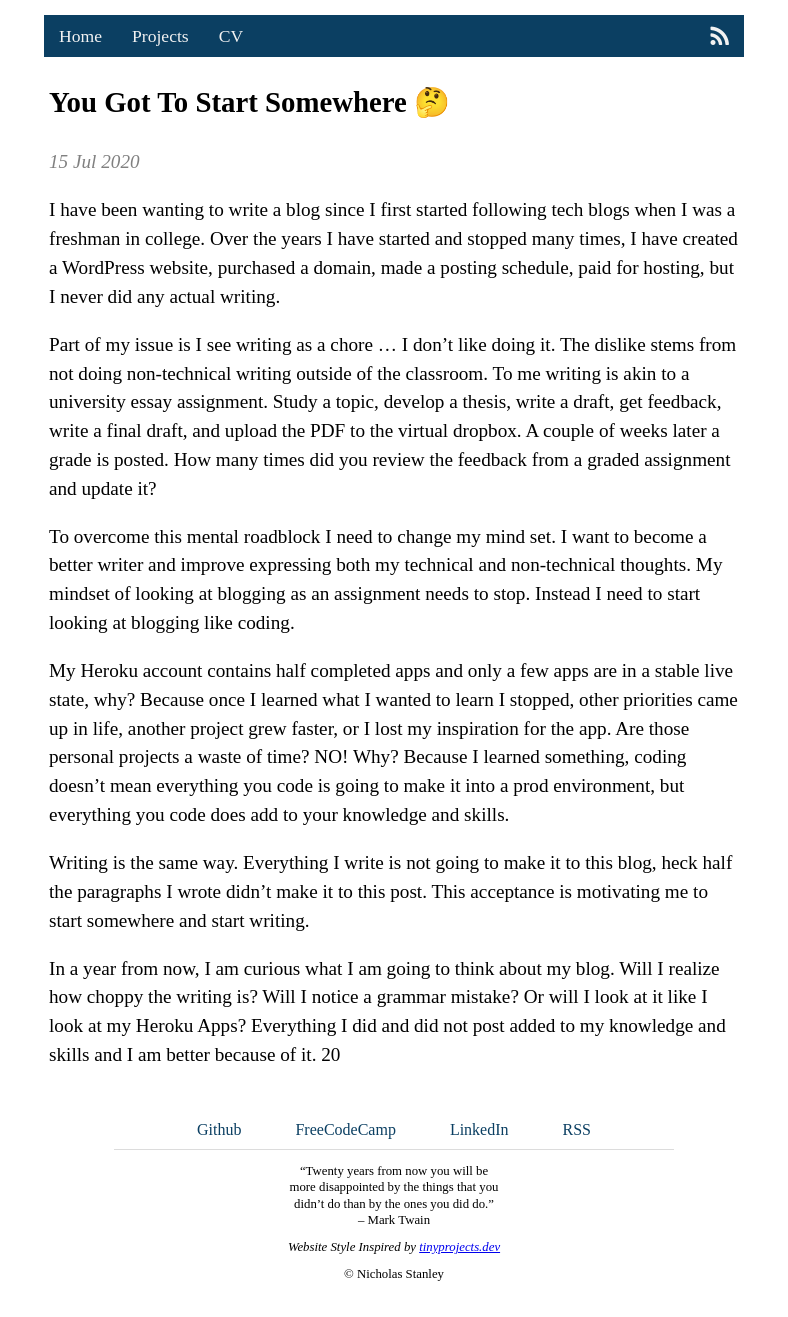
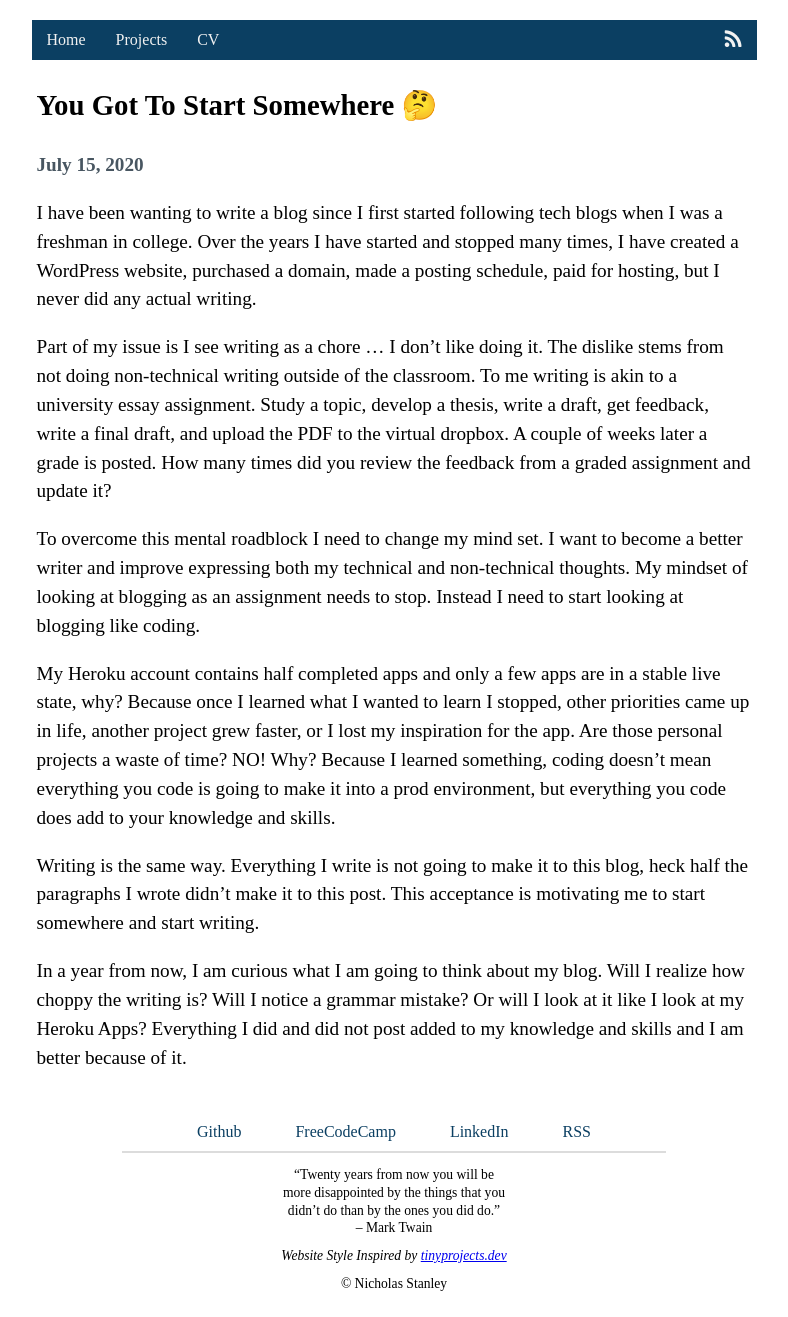
Before and after one commit to nickstanley574/nickstanley574.github.io, a Jekyll site: the page built from _posts/2020-07-15-you-got-to-start-somewhere.md, in a window 1280 px wide. Shown: the whole page, without its empty margins (246-1034 px from the left). Built offline with Jekyll 4.4.1, drawn with Linux system fonts in a browser that asks for light colours.

Commit message:
style changes

```diff
--- a/_layouts/post.html
+++ b/_layouts/post.html
@@ -2,5 +2,5 @@
 layout: default
 ---
 <h2>{{ page.title }} {{page.emoji}}</h2>
-<div class="date"> {{ page.date | date_to_string }} </div>
+<div class="date"> {{ page.date | date: '%B %d, %Y' }} </div>
 {{ content }}
--- a/_posts/2020-07-15-you-got-to-start-somewhere.md
+++ b/_posts/2020-07-15-you-got-to-start-somewhere.md
@@ -13,4 +13,3 @@ My Heroku account contains half completed apps and only a few apps are in a stab
 Writing is the same way. Everything I write is not going to make it to this blog, heck half the paragraphs I wrote didn’t make it to this post. This acceptance is motivating me to start somewhere and start writing.
 
 In a year from now, I am curious what I am going to think about my blog. Will I realize how choppy the writing is? Will I notice a grammar mistake? Or will I look at it like I look at my Heroku Apps? Everything I did and did not post added to my knowledge and skills and I am better because of it.
-20
--- a/_sass/main.scss
+++ b/_sass/main.scss
@@ -1,7 +1,6 @@
 nav {
     background-color: #0B3F62;
     overflow: hidden;
-    font-size: 110%;
 }
 
 nav a {
@@ -23,31 +22,59 @@ nav a:hover {
 
 body {
     margin: auto;
-    padding: 15px;
-    max-width: 700px;
+    padding: 20px;
+    max-width: 725px;
     line-height: 1.5;
     text-align: left;
-    background-color: white;
     position: relative;
 }
 
 .page-content {
-    font-size: 120%;
+    font-size: 1.2em;
     padding: 0px 5px;
 }
 
+p code {
+    background: #f4f4f4;
+    font-family: monospace;
+    padding: 0.75px;
+    padding-left: 4px;
+    padding-right: 4px;
+    border: 0.5px solid #ddd;
+}
+
+.language-plaintext code {
+    background: #f4f4f4;
+    border: 1px solid #ddd;
+    border-left: 5px solid #0B3F62;
+    color: #1b1b1b;
+    font-family: monospace;
+    max-width: 100%;
+    overflow: auto;
+    padding: 0.75em 1.8em;
+    display: block;
+    word-wrap: normal;
+    white-space: pre-wrap;
+    margin-top: 5px
+}
+
 .date {
-    color: gray;
-    font-style: italic;
+    color: #485661;
+    font-weight: bold;
 }
 
 .post-title {
     display: block;
-    font-size: 1.3em;
+    font-size: 1.2em;
     margin-top: 1em;
     margin-left: 0;
     margin-right: 0;
     font-weight: bold;
+}
+
+.post-excerpt * {
+    margin-top: 0.5em;
+    margin-bottom: 0.25em;
 }
 
 .post-title a:link,
@@ -61,8 +88,9 @@ body {
 }
 
 .post-date {
+    color: #485661;
     display: block;
-    font-size: 0.92em;
+    font-size: 0.95em;
     margin-top: 0.25em;
     font-weight: bold;
     margin-left: 0;
@@ -120,9 +148,9 @@ body {
 }
 
 hr {
-    width: 80%;
+    width: 75%;
     border: none;
-    height: 1px;
+    height: 2px;
     background-color: rgba(128, 128, 128, 0.274);
 }
 
@@ -133,7 +161,7 @@ footer {
 }
 
 footer #sub div {
-    font-size: 80%;
+    font-size: 0.85em;
     padding: 5px;
 }
 
--- a/index.html
+++ b/index.html
@@ -19,8 +19,8 @@ title: Home
 {% for post in site.posts %}
     <div>
         <div class="post-title"><a href="{{ post.url }}">{{ post.title }} {{ post.emoji }}</a></div>
-        <div class="post-date">{{ post.date | date_to_string }}</div>
-        <div class="post-excerpt">{{ post.excerpt | strip_html}}</div>
+        <div class="post-date">{{ post.date | date: '%B %d, %Y' }}</div>
+        <div class="post-excerpt">{{ post.excerpt }}</div>
         <div class="post-link"><a href="{{ post.url }}">Continue reading...</a></div>
     </div>
 {% endfor %}
```
